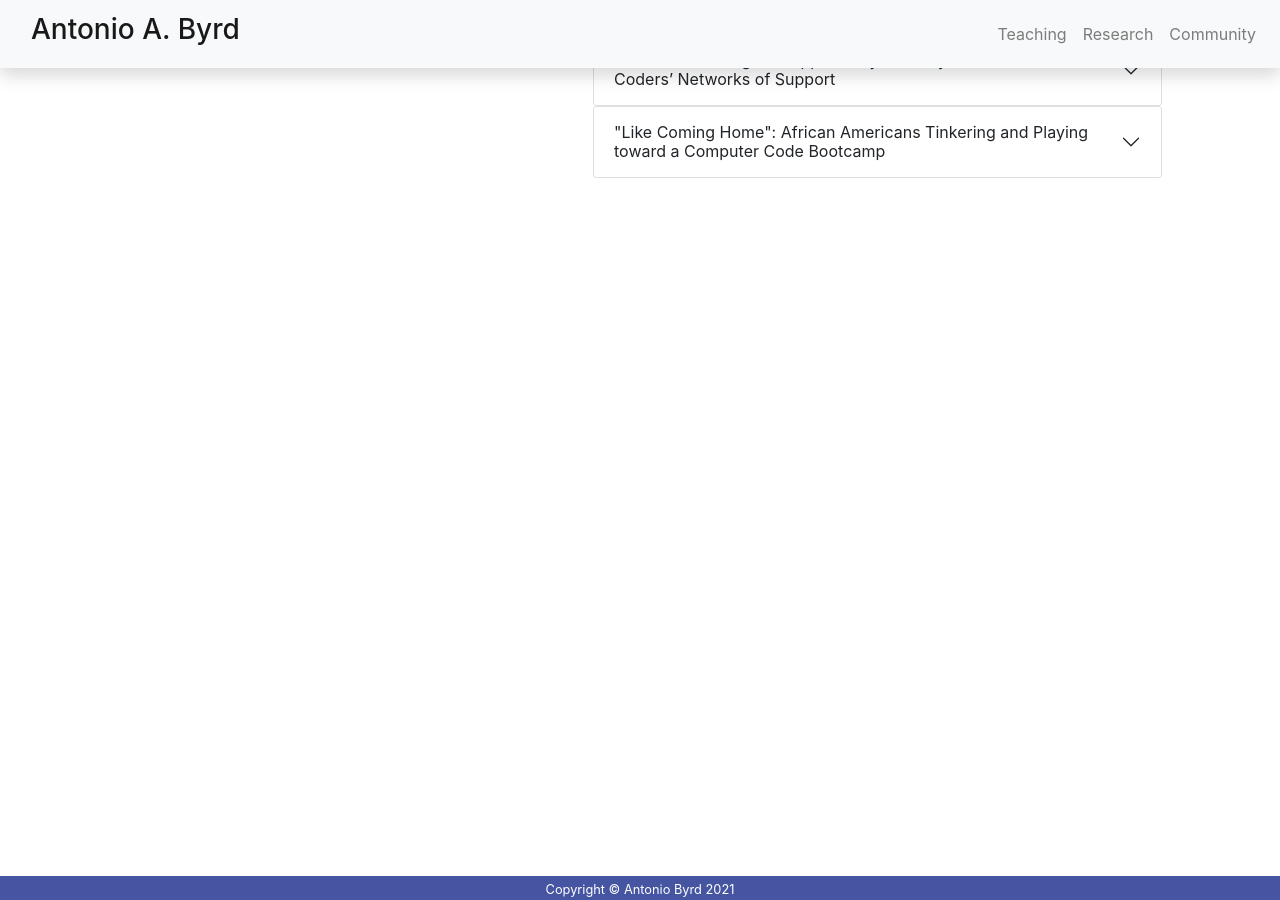
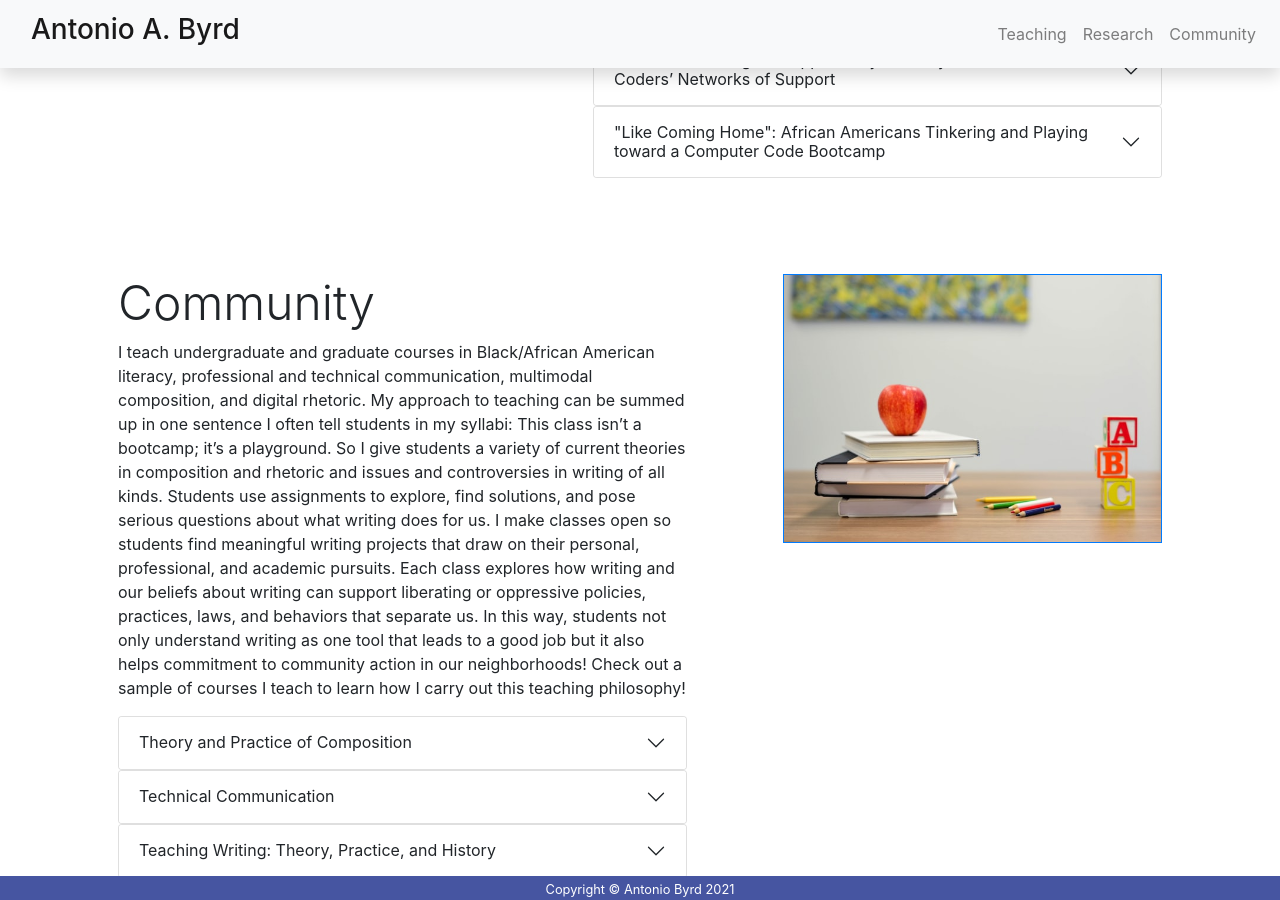
Before and after one commit to abyrd15/abyrd15.github.io, a Jekyll site: the page built from index.markdown, in a window 1280 px wide and 900 px high, scrolled down 2742 px. Built offline with Jekyll 4.4.1, drawn with Linux system fonts in a browser that asks for light colours; nearby versions of some CDN libraries.

Commit message:
Added final community section

```diff
--- /dev/null
+++ b/_includes/home/section_community.html
@@ -0,0 +1,66 @@
+<main>
+    <section>
+        <div class="container">
+            <div class="row justify-content-center">
+                <div class="col-sm-7 p-5">
+                    <h1 class="display-5" id="community_section">Community</h1>
+                    <p>I teach undergraduate and graduate courses in Black/African American literacy, professional and technical communication, multimodal composition, and digital rhetoric. My approach to teaching can be summed up in one sentence I often tell students in my syllabi: This class isn’t a bootcamp; it’s a playground. So I give students a variety of current theories in composition and rhetoric and issues and controversies in writing of all kinds. Students use assignments to explore, find solutions, and pose serious questions about what writing does for us. I make classes open so students find meaningful writing projects that draw on their personal, professional, and academic pursuits. Each class explores how writing and our beliefs about writing can support liberating or oppressive policies, practices, laws, and behaviors that separate us. In this way, students not only understand writing as one tool that leads to a good job but it also helps commitment to community action in our neighborhoods! Check out a sample of courses I teach to learn how I carry out this teaching philosophy!</p>
+                        <div class="accordion" id="accordionExample">
+                            <div class="accordion-item">
+                                <h2 class="accordion-header" id="headingOne">
+                                <button class="accordion-button collapsed" type="button" data-toggle="collapse" data-target="#collapseOne" aria-expanded="true" aria-controls="collapseOne">
+                                    Theory and Practice of Composition
+                                </button>
+                                </h2>
+                            </div>
+                        </div>
+                          <div id="collapseOne" class="collapse" aria-labelledby="headingOne" data-parent="#accordionExample">
+                            <div class="accordion-body">
+                                In this undergraduate course, students explore how nature, tools, and practices of literacy changes as writing technologies evolve and  howthat presents new challenges to how we conduct our lives. Throughout the course, we hold to one very important idea that will keep coming in our discussions: Writing is not a neutral, value-free skill but rather a type of knowledge and practice that shapes how we perceive our world and interact with others; writing participates in our oppression but also in our liberation. Because this is a writing intensive course, the course highlights revision and reflection on students' writing processes. Our projects include literacy archive essays, data visualization, and writing a series of short essays with the help of artificial intelligence.
+                                <div class="p-4">
+                                    <a class="btn btn-primary btn-sm" href="https://docs.google.com/document/d/1pL-hYMD1h4G9z5BhGe468YI26-P7yROKq1KAFLKmNsc/edit?usp=sharing" role="button">Read more!</a>
+                                </div>
+                            </div>
+                          </div>
+                          <div class="accordion" id="accordionExample">
+                            <div class="accordion-item">
+                                <h2 class="accordion-header" id="headingTwo">
+                                <button class="accordion-button collapsed" type="button" data-toggle="collapse" data-target="#collapseTwo" aria-expanded="true" aria-controls="collapseTwo">
+                                    Technical Communication
+                                </button>
+                                </h2>
+                            </div>
+                        </div>
+                          <div id="collapseTwo" class="collapse" aria-labelledby="headingTwo" data-parent="#accordionExample">
+                            <div class="accordion-body">
+                                In this undergraduate and graduate course, students practice communicating technical knowledge for diverse audiences. Students learn current theories and research methods in professional and technical writing and then apply their knowledge and skills developed in their major to individual and team-based writing projects. In this course, we consider how technical communication must consider multi- and inter-cultural contexts and are influenced by institutions and systems of power. To this end, we create civic technologies -- public digital goods that benefit and solve problems in the local community. Examples of civic technologies include a mobile app that maps lots that could be used for housing or a website that connects donors with nonprofits.
+                                <div class="p-4">
+                                    <a class="btn btn-primary btn-sm" href="https://docs.google.com/document/d/1GiXfnvNfxRmrz-veW6I6e2Ba2Vs61dqhTdhIilBsLiU/edit?usp=sharing" role="button">Read more!</a>
+                                </div>
+                            </div>
+                          </div>
+                          <div class="accordion" id="accordionExample">
+                            <div class="accordion-item">
+                                <h2 class="accordion-header" id="headingThree">
+                                <button class="accordion-button collapsed" type="button" data-toggle="collapse" data-target="#collapseThree" aria-expanded="true" aria-controls="collapseThree">
+                                    Teaching Writing: Theory, Practice, and History
+                                </button>
+                                </h2>
+                            </div>
+                        </div>
+                          <div id="collapseThree" class="collapse" aria-labelledby="headingThree" data-parent="#accordionExample">
+                            <div class="accordion-body">
+                                In this graduate course, students explore issues of composition theory, history, research, and pedagogy related to social justice. Doing so recognizes that teaching writing in American universities is fraught with political and cultural implications that can have long-term consequences for all students, especially historical excluded people. The following questions guide the course: What is the purpose of a writing class? How do we best prepare students to write in, outside of and after college? Answers to these questions help students build or re-examine their relationship with composition and rhetoric, determine how writing teachers foster relationships with students, and how writing teachers design classrooms, online and in-person.
+                                <div class="p-4">
+                                    <a class="btn btn-primary btn-sm" href="https://docs.google.com/document/d/1tFsDNo3gKG3t7zXauyqzav839btERKcKtmkskwwX5JU/edit?usp=sharing" role="button">Read more!</a>
+                                </div>
+                            </div>
+                          </div>
+                </div>
+                <div class="col-sm-5 p-5">
+                    <img class="img-fluid border border-primary border-5" src="assets/css/images/teachinApple.jpg" alt="Image of an apple sitting on a stack of books.">
+                </div>
+            </div>
+        </div>
+    </section>
+</main>
--- a/_layouts/home.html
+++ b/_layouts/home.html
@@ -24,5 +24,7 @@
 
     {% include /home/section_research.html %}
 
+    {% include /home/section_community.html %}
+
     {% include footer.html %}
 </body>
```
